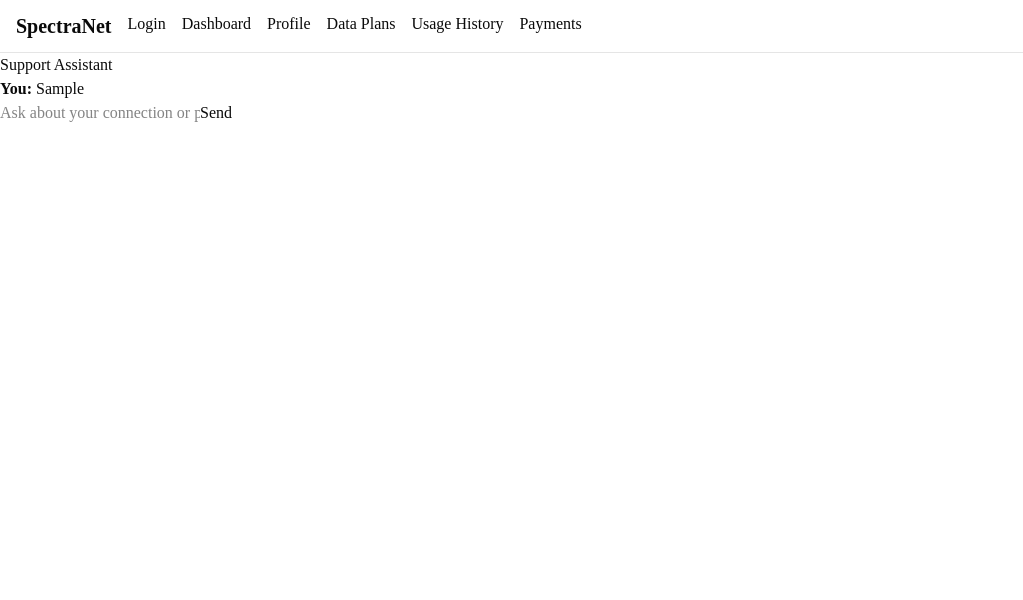
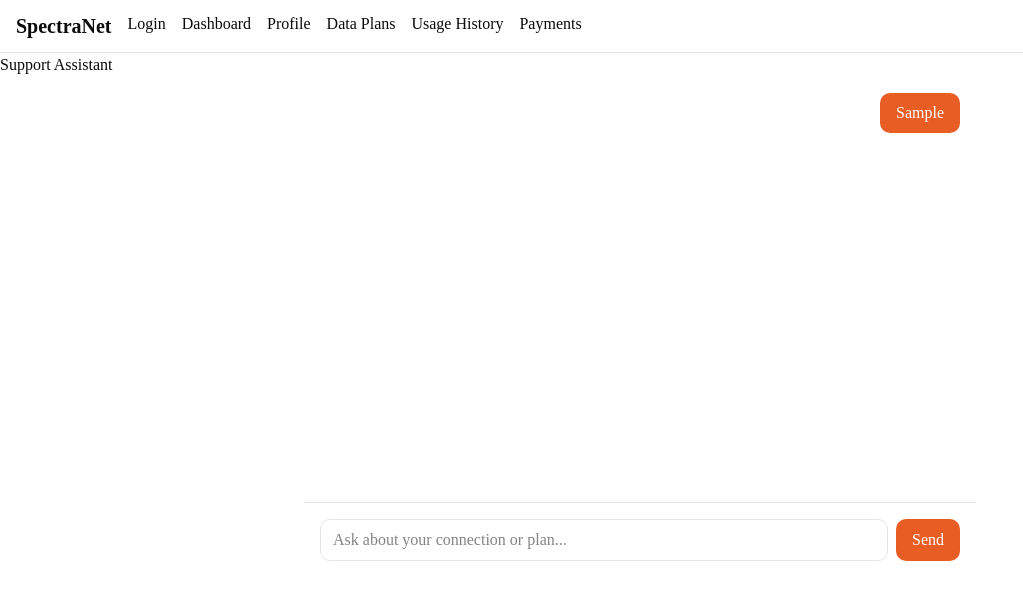
Before and after one commit to jayeolataiwo-dev/flyrank-capstone, a Next.js app in the folder spectranet-app/: page /playground-chat in a window 1280 px wide. Both pictures are taken after typing "Sample" into the empty fields and a click on the button "Send". Shown: the top 600 px of the page, without its empty margins (0-1023 px from the left). Built offline with nearby package versions, Linux system fonts and the light colour scheme; no server answers.

Commit message:
feat: add thinking indicator, stop button, distinct message styling

```diff
--- a/spectranet-app/playground/chat/Chat.tsx
+++ b/spectranet-app/playground/chat/Chat.tsx
@@ -5,7 +5,7 @@ import { useChat } from "@ai-sdk/react";
 
 export function Chat() {
   const [input, setInput] = useState("");
-  const { messages, sendMessage, status } = useChat();
+  const { messages, sendMessage, status, stop } = useChat();
 
   function handleSubmit(event: React.FormEvent) {
     event.preventDefault();
@@ -14,28 +14,70 @@ export function Chat() {
     setInput("");
   }
 
+  const isThinking = status === "submitted";
+  const isStreaming = status === "streaming";
+
   return (
-    <div>
-      <div>
+     <div className="flex flex-col min-h-[500px] max-w-2xl mx-auto">
+      <div className="flex-1 overflow-y-auto p-4 space-y-4">
         {messages.map((message) => (
-          <div key={message.id}>
-            <strong>{message.role === "user" ? "You" : "Assistant"}: </strong>
-            {message.parts.map((part, index) =>
-              part.type === "text" ? <span key={index}>{part.text}</span> : null
-            )}
+          <div
+            key={message.id}
+            className={
+              message.role === "user"
+                ? "flex justify-end"
+                : "flex justify-start"
+            }
+          >
+            <div
+              className={
+                message.role === "user"
+                  ? "bg-accent text-white rounded-lg px-4 py-2 max-w-[80%]"
+                  : "bg-gray-100 text-gray-900 rounded-lg px-4 py-2 max-w-[80%]"
+              }
+            >
+              {message.parts.map((part, index) =>
+                part.type === "text" ? (
+                  <span key={index}>{part.text}</span>
+                ) : null
+              )}
+            </div>
           </div>
         ))}
+
+        {isThinking && (
+          <div className="flex justify-start">
+            <div className="bg-gray-100 text-gray-500 rounded-lg px-4 py-2">
+              <span className="animate-pulse">Thinking...</span>
+            </div>
+          </div>
+        )}
       </div>
 
-      {status === "submitted" && <p>Thinking...</p>}
-
-      <form onSubmit={handleSubmit}>
+      <form onSubmit={handleSubmit} className="flex gap-2 p-4 border-t">
         <input
           value={input}
           onChange={(e) => setInput(e.target.value)}
           placeholder="Ask about your connection or plan..."
+          className="flex-1 border rounded-lg px-3 py-2"
+          disabled={isStreaming}
         />
-        <button type="submit">Send</button>
+        {isStreaming ? (
+          <button
+            type="button"
+            onClick={stop}
+            className="bg-red-500 text-white rounded-lg px-4 py-2"
+          >
+            Stop
+          </button>
+        ) : (
+          <button
+            type="submit"
+            className="bg-accent text-white rounded-lg px-4 py-2"
+          >
+            Send
+          </button>
+        )}
       </form>
     </div>
   );
```
